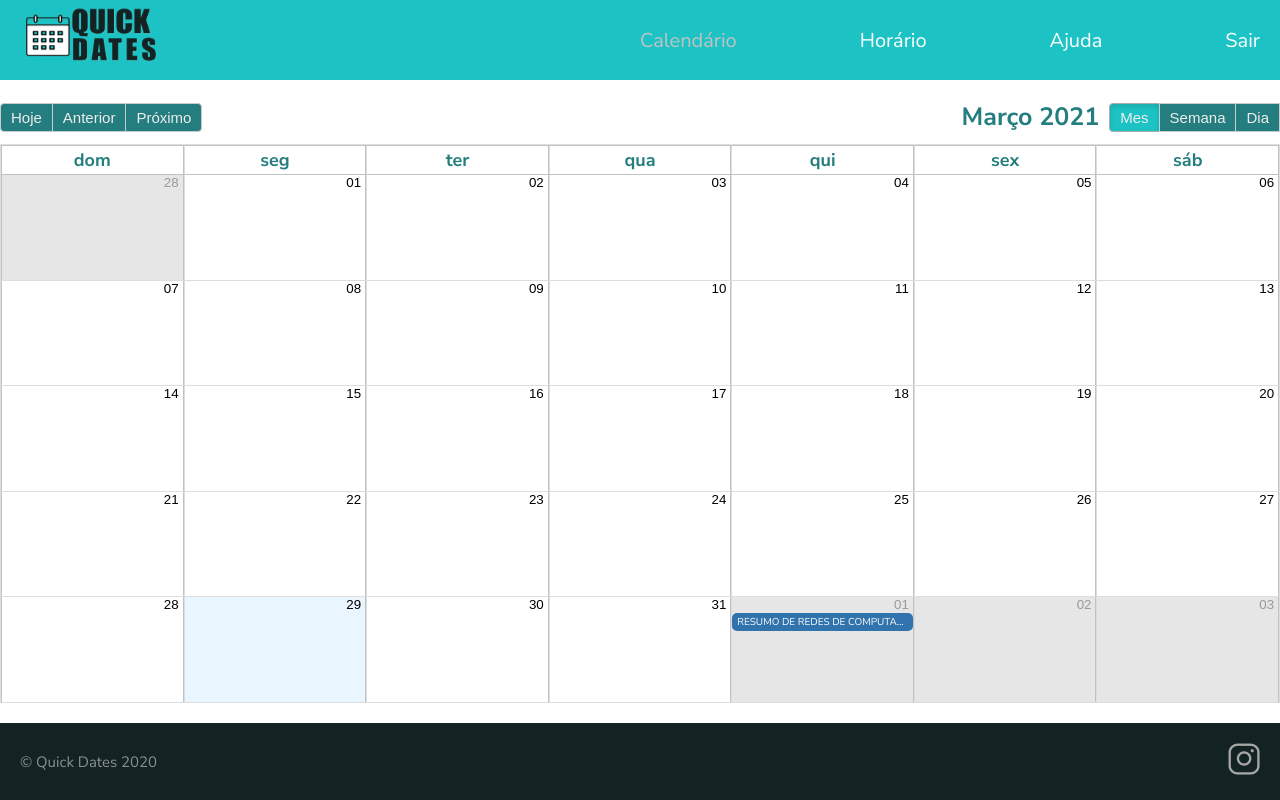
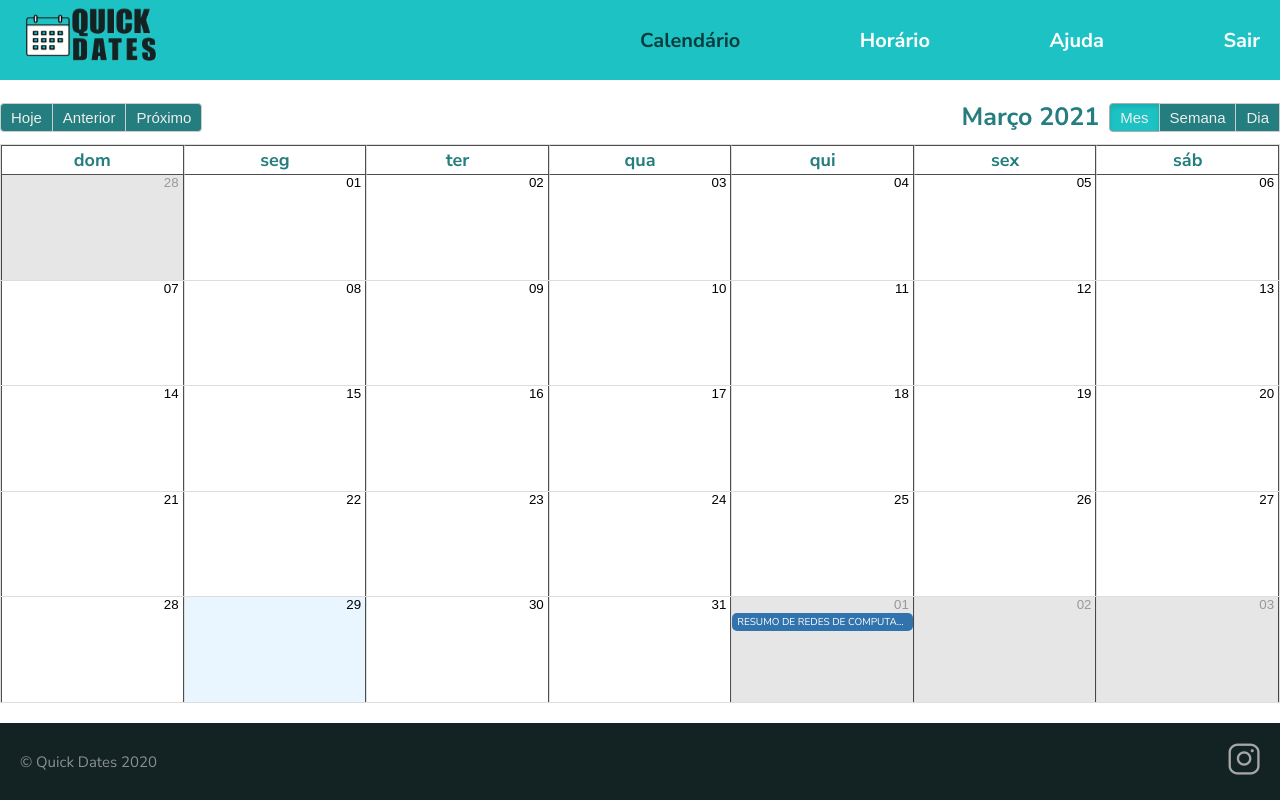
Before and after one commit to Quick-Dates/Quick-Dates-Web, a React (Create React App) app: page /activities in a window 1280 px wide. Built offline with nearby package versions, Linux system fonts and the light colour scheme.

Commit message:
Mudando cor do header

```diff
--- a/src/components/Header/styles.css
+++ b/src/components/Header/styles.css
@@ -26,6 +26,7 @@
   text-decoration: none;
   color: var(--color-text-header);
   font-size: 2rem;
+  font-weight: bold;
 }
 .header .menu a.visited {
   color: var(--color-text-visited-header);
--- a/src/styles/global.css
+++ b/src/styles/global.css
@@ -34,7 +34,7 @@
   --color-text-card : #247D7E;
   --color-text-header: #fff;
   --color-text-footer: #ffffff80;
-  --color-text-visited-header: #c2c2c2;
+  --color-text-visited-header: #000000b0;
 }
 
 .cursor-pointer {
```
